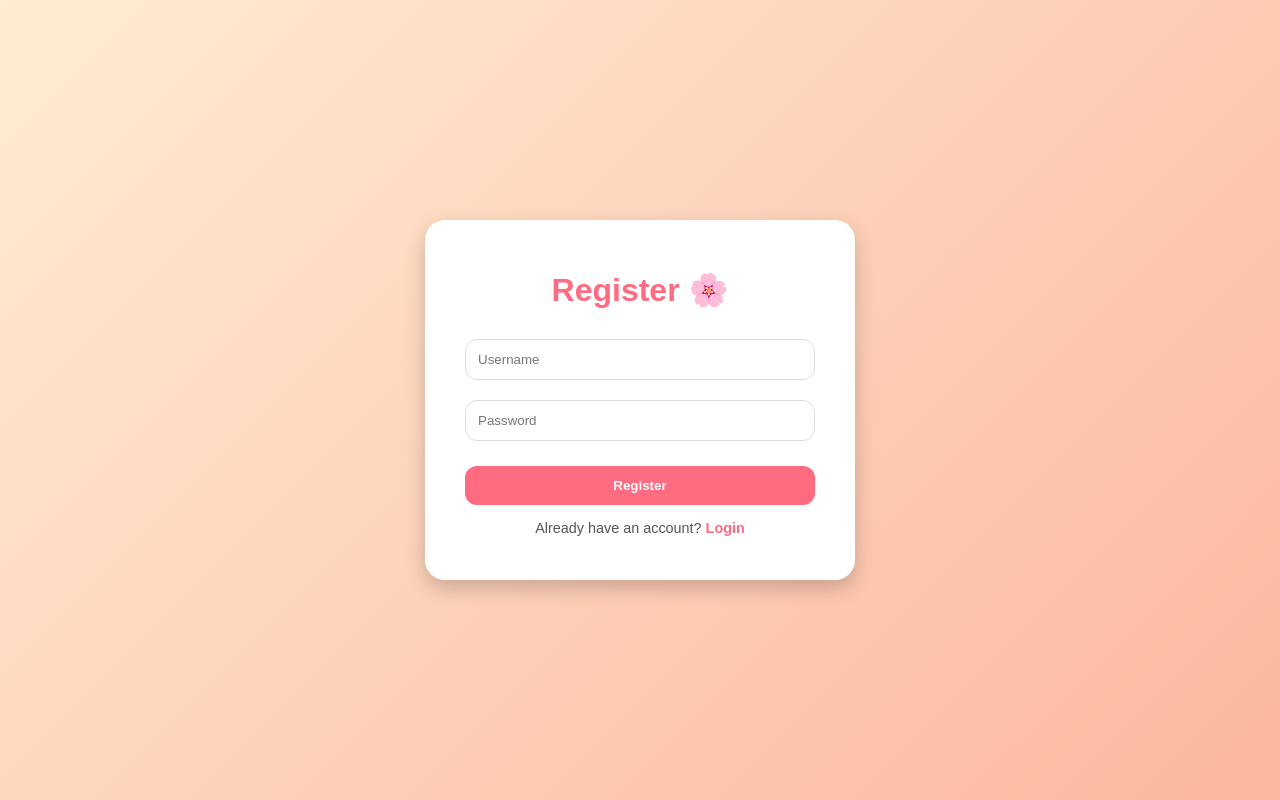
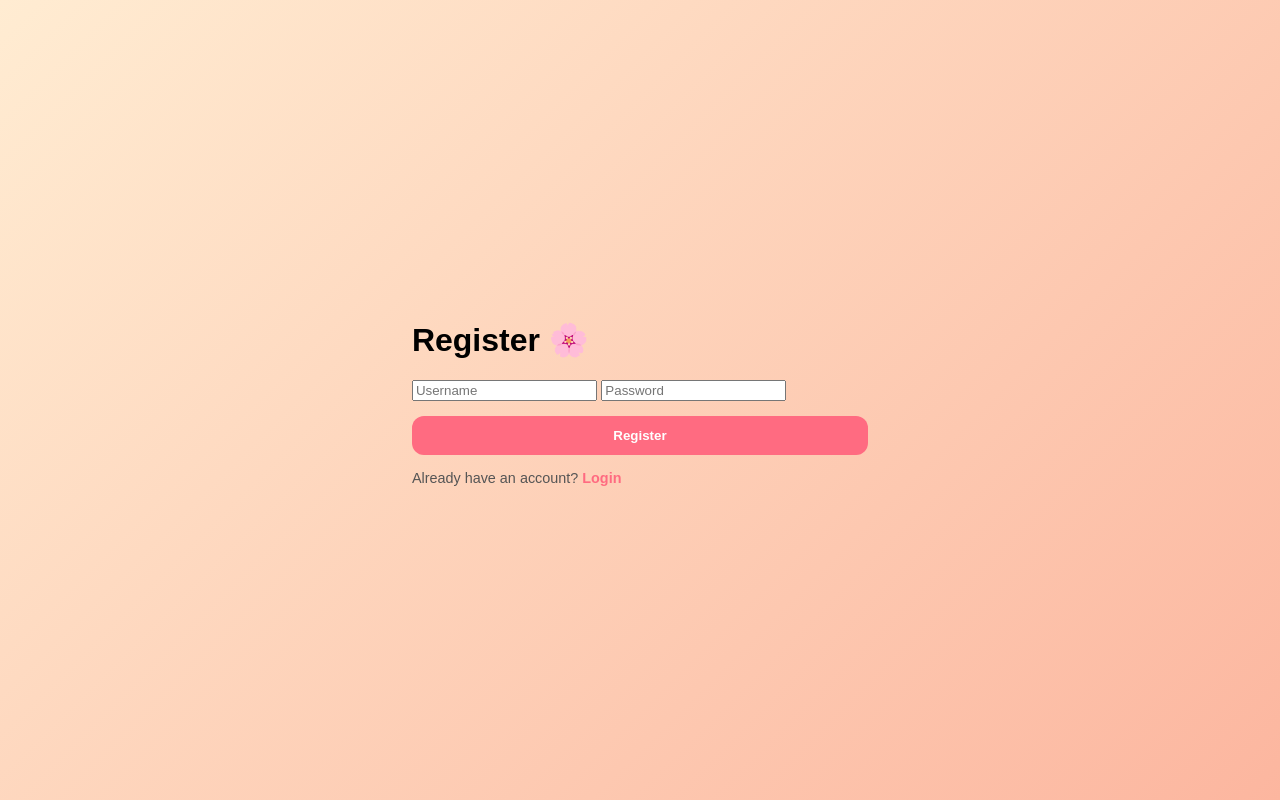
Before and after one commit to FaheemaTamton/Study-Buddy, a Flask app: page /register in a window 1280 px wide. Run offline with Flask 3, Linux system fonts and the light colour scheme.

Commit message:
Update study buddy

```diff
--- a/templates/register.html
+++ b/templates/register.html
@@ -12,24 +12,7 @@
         align-items: center;
         height: 100vh;
         margin: 0;
-    }
-    .container {
-        background: #fff;
-        padding: 30px 40px;
-        border-radius: 20px;
-        box-shadow: 0 8px 20px rgba(0,0,0,0.2);
-        text-align: center;
-        width: 350px;
-    }
-    h1 { margin-bottom: 20px; color: #ff6b81; }
-    input[type="text"], input[type="password"] {
-        width: 100%;
-        padding: 12px;
-        margin: 10px 0;
-        border-radius: 12px;
-        border: 1px solid #ddd;
-        box-sizing: border-box;
-    }
+
     .button {
         width: 100%;
         padding: 12px;
```
Also changed, not shown: templates/index.html (+0 -20 lines), templates/login.html (+0 -19 lines).
